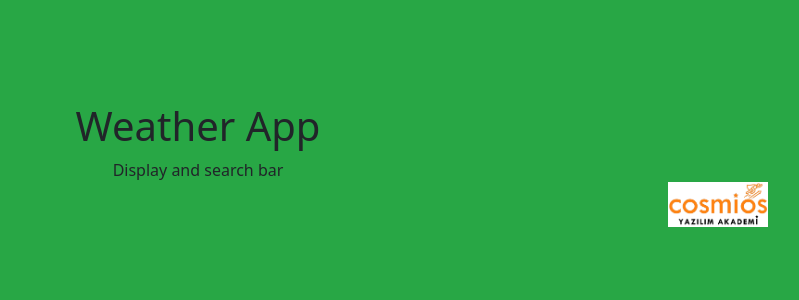
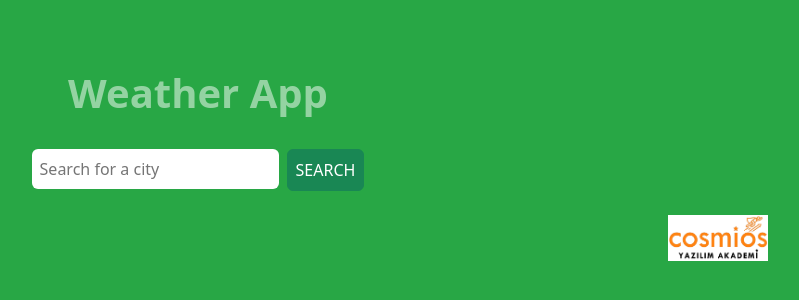
Before and after one commit to silakmehmet/weather-app, a React (Create React App) app: page / in a window 1280 px wide. Shown: the part 258-558 px from the top of the page, without its empty margins (442-1241 px from the left). Built offline with nearby package versions, Linux system fonts and the light colour scheme.

Commit message:
Input and Button added

```diff
--- a/src/App.js
+++ b/src/App.js
@@ -1,17 +1,27 @@
 import "./App.css";
+import logo from "./images/logo.png";
 import Container from "react-bootstrap/Container";
 import Row from "react-bootstrap/Row";
-import logo from "./images/logo.png";
+import Button from "react-bootstrap/Button";
 
 function App() {
   return (
     <div className="app-container">
       <Container>
         <Row>
-          <header className="h1">Weather App</header>
+          <header className="h1 text-white-50 fw-bold">Weather App</header>
         </Row>
         <Row>
-          <section>Display and search bar</section>
+          <section>
+            <input
+              type="text"
+              placeholder="Search for a city"
+              className="my-4 me-2 border border-0 rounded p-2"
+            />
+            <Button variant="success" className="my-4 p-2">
+              SEARCH
+            </Button>
+          </section>
         </Row>
         <Row>
           <footer className="position-relative">
```
